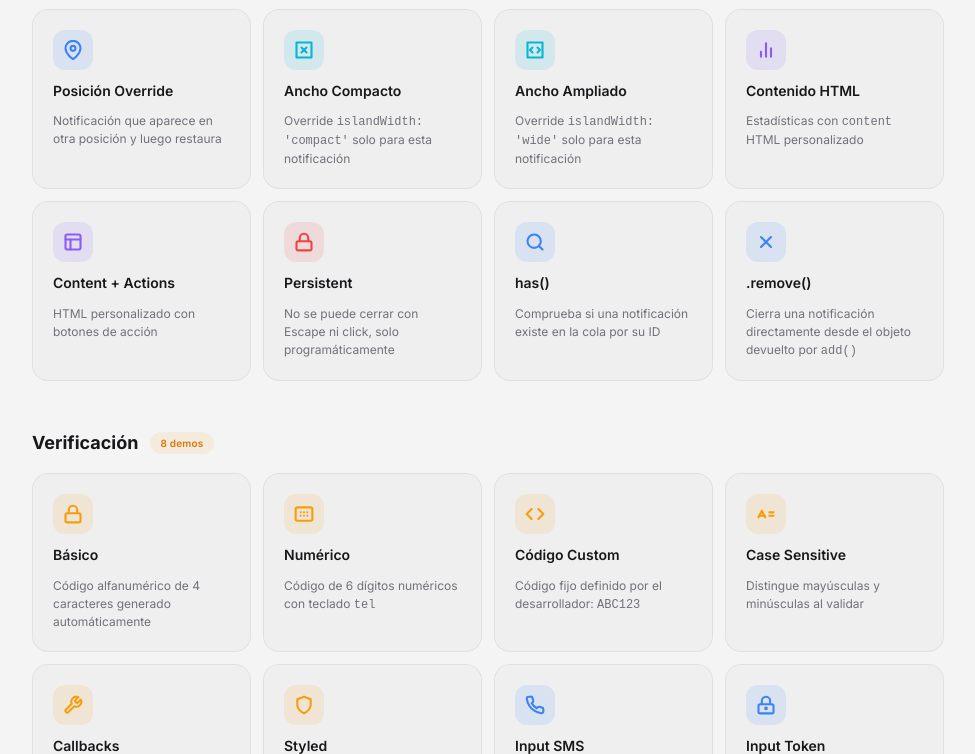
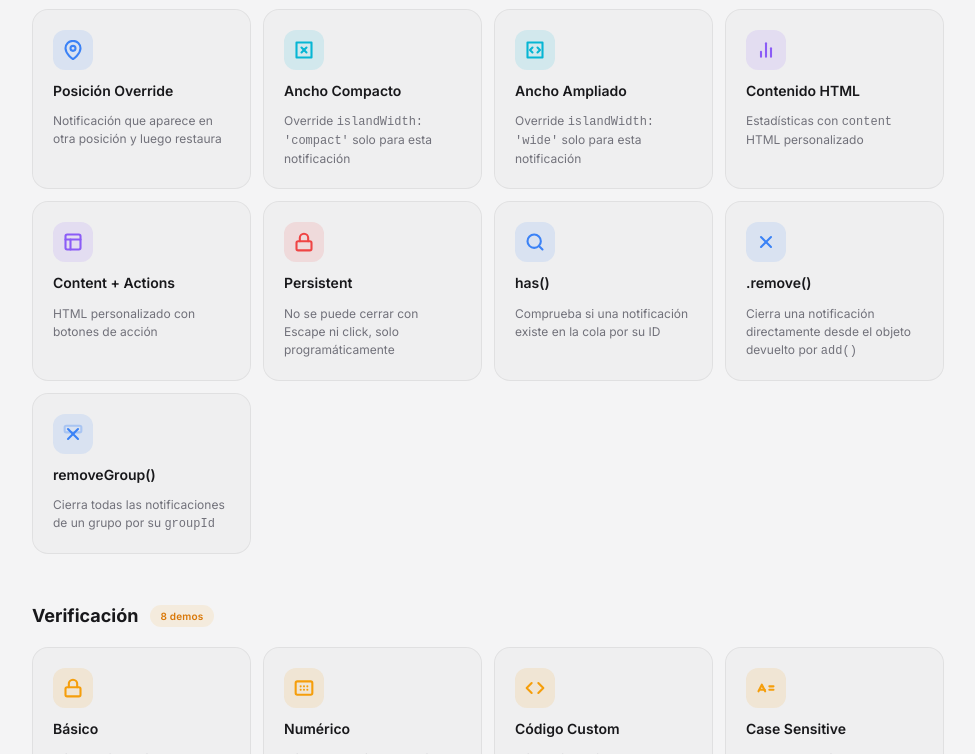
Before and after one commit to marcosesperon/meBlip, a website: page index.html in a window 1280 px wide. Shown: the part 4145-4899 px from the top of the page, without its empty margins (152-1127 px from the left). Drawn offline with Linux system fonts and the light colour scheme.

Commit message:
feat: Posibilidad de cerrar todas las notificaciones de un grupo

```diff
--- a/index.html
+++ b/index.html
@@ -1017,7 +1017,7 @@ blip.setIslandWidth('normal');
   <section class="demo-category cat-advanced">
     <div class="demo-category-header">
       <h2>Avanzado</h2>
-      <span class="demo-category-badge">20 demos</span>
+      <span class="demo-category-badge">21 demos</span>
     </div>
     <div class="demo-grid">
       <div class="demo-card" onclick="demoCustomType()">
@@ -1159,6 +1159,13 @@ blip.setIslandWidth('normal');
         </div>
         <div class="demo-card-title">.remove()</div>
         <div class="demo-card-desc">Cierra una notificaci&oacute;n directamente desde el objeto devuelto por <code>add()</code></div>
+      </div>
+      <div class="demo-card" onclick="demoRemoveGroup()">
+        <div class="demo-card-icon" style="background: rgba(59,130,246,0.12); color: #3b82f6;">
+          <svg width="20" height="20" viewBox="0 0 24 24" fill="none" stroke="currentColor" stroke-width="2.5" stroke-linecap="round" stroke-linejoin="round"><path d="M18 6 6 18"/><path d="m6 6 12 12"/><rect x="2" y="2" width="20" height="8" rx="2" opacity="0.3"/></svg>
+        </div>
+        <div class="demo-card-title">removeGroup()</div>
+        <div class="demo-card-desc">Cierra todas las notificaciones de un grupo por su <code>groupId</code></div>
       </div>
     </div>
   </section>
@@ -1716,6 +1723,26 @@ blip.setIslandWidth('normal');
         duration: 3000
       });
     }, 2000);
+  }
+
+  function demoRemoveGroup() {
+    for (let i = 1; i <= 3; i++) {
+      blip.add({
+        groupId: 'demo-remove-group', groupTitle: 'Procesando {n} tareas',
+        type: 'loading', icon: 'loading', title: 'Tarea en curso...',
+        subtitle: `Tarea_${i}`
+      });
+    }
+
+    setTimeout(function() {
+      blip.removeGroup('demo-remove-group');
+      blip.add({
+        type: 'success', icon: 'success',
+        title: 'Grupo cerrado',
+        subtitle: 'removeGroup() ejecutado correctamente',
+        duration: 3000
+      });
+    }, 2500);
   }
 
   /* ── 8. Verificacion (v4.0) ─────────────────── */
@@ -2429,6 +2456,13 @@ blip.setIslandWidth('normal');
       code: `var task = blip.add({\n  type: 'info',\n  icon: 'info',\n  title: 'Cierre con .remove()',\n  subtitle: 'Se cerrara en 2s via task.remove()'\n});\n\nsetTimeout(() => {\n  task.remove();\n}, 2000);`,
       props: [
         { name: 'remove()', value: "method", desc: 'Cierra la notificación inmediatamente. Equivale a blip.remove(task.id). No lanza error si ya fue cerrada.' }
+      ]
+    },
+    demoRemoveGroup: {
+      title: 'removeGroup()',
+      code: `for (let i = 1; i <= 3; i++) {\n  blip.add({\n    groupId: 'demo-remove-group',\n    groupTitle: 'Procesando {n} tareas',\n    type: 'loading',\n    icon: 'loading',\n    title: 'Tarea en curso...',\n    subtitle: 'Tarea_' + i\n  });\n}\n\nsetTimeout(() => {\n  blip.removeGroup('demo-remove-group');\n}, 2500);`,
+      props: [
+        { name: 'removeGroup()', value: "groupId: string", desc: 'Cierra todas las actividades que pertenecen al grupo. Reutiliza remove() internamente.' }
       ]
     },
     demoContentActions: {
--- a/meBlip.js
+++ b/meBlip.js
@@ -1324,6 +1324,16 @@ class meBlip {
     this.activities = this.activities.filter(a => a.id !== id);
     this.activeId = this.activities.length ? this.activities[0].id : null;
     this._refresh();
+  }
+
+  /**
+   * Elimina todas las actividades que pertenecen a un grupo.
+   *
+   * @param {string} groupId - ID del grupo a eliminar.
+   */
+  removeGroup(groupId) {
+    const ids = this.activities.filter(a => a.groupId === groupId).map(a => a.id);
+    ids.forEach(id => this.remove(id));
   }
 
   /**
--- a/types/meBlip.d.ts
+++ b/types/meBlip.d.ts
@@ -135,6 +135,9 @@ declare class meBlip {
   /** Remove a notification by ID (or the active one) */
   remove(id?: string): void;
 
+  /** Remove all notifications belonging to a group */
+  removeGroup(groupId: string): void;
+
   /** Add an undo-pattern notification */
   addUndo(config: UndoConfig): Promise<{ id: string; status: 'undone' | 'confirmed' }>;
 
```
Also changed, not shown: README.md.
